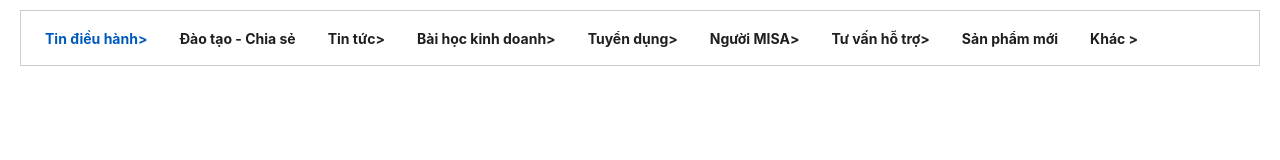
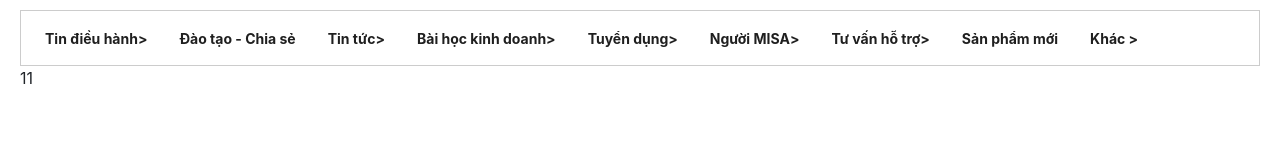
Before and after one commit to dungnt2khust/multi-level-menu, an Angular app: page / in a window 1280 px wide. Shown: the top 160 px of the page. Built offline with nearby package versions, Linux system fonts and the light colour scheme.

Commit message:
3 files modified

```diff
--- a/src/app/app.component.html
+++ b/src/app/app.component.html
@@ -7,4 +7,5 @@
     [buildTree]="buildTree"
     (optionChange)="optionChange($event)"
   ></app-multi-level-menu>
+  {{ idSelected }}
 </div>
--- a/src/app/app.component.ts
+++ b/src/app/app.component.ts
@@ -8,7 +8,7 @@ import { Component, VERSION } from '@angular/core';
 export class AppComponent {
   name = 'Angular ' + VERSION.major;
   buildTree = false;
-  idSelected = 1;
+  idSelected = 11;
   // dataSource = [
   //   {
   //     Id: 1,
@@ -27,45 +27,45 @@ export class AppComponent {
       Name: 'Tin điều hành',
       Children: [
         {
-          Id: 11,
+          Id: 2,
           Name: 'Phòng chống covid',
           Children: [
             {
-              Id: 11,
+              Id: 3,
               Name: 'Tiêm vaccin',
               Children: [
                 {
-                  Id: 11,
+                  Id: 4,
                   Name: 'Tiêm mũi 2',
                 },
                 {
-                  Id: 11,
+                  Id: 5,
                   Name: 'Cập nhận trạng thái',
                 },
               ],
             },
             {
-              Id: 11,
+              Id: 6,
               Name: 'Đeo khẩu trang',
             },
           ],
         },
         {
-          Id: 11,
+          Id: 7,
           Name: 'Giữ vệ sinh',
         },
         {
-          Id: 11,
+          Id: 8,
           Name: 'Tuân thủ nội quy',
         },
       ],
     },
     {
-      Id: 2,
+      Id: 9,
       Name: 'Đào tạo - Chia sẻ',
     },
     {
-      Id: 3,
+      Id: 10,
       Name: 'Tin tức',
       Children: [
         {
@@ -73,138 +73,138 @@ export class AppComponent {
           Name: 'Phòng chống covid',
           Children: [
             {
-              Id: 11,
+              Id: 12,
               Name: 'Tiêm vaccin',
               Children: [
                 {
-                  Id: 11,
+                  Id: 13,
                   Name: 'Tiêm mũi 2',
                 },
                 {
-                  Id: 11,
+                  Id: 14,
                   Name: 'Cập nhận trạng thái',
                 },
               ],
             },
             {
-              Id: 11,
+              Id: 15,
               Name: 'Đeo khẩu trang',
             },
           ],
         },
         {
-          Id: 11,
+          Id: 16,
           Name: 'Giữ vệ sinh',
         },
         {
-          Id: 11,
+          Id: 17,
           Name: 'Tuân thủ nội quy',
         },
       ],
     },
     {
-      Id: 4,
+      Id: 18,
       Name: 'Bài học kinh doanh',
       Children: [
         {
-          Id: 11,
+          Id: 19,
           Name: 'Tin điều hành 1',
         },
       ],
     },
     {
-      Id: 5,
+      Id: 20,
       Name: 'Tuyển dụng',
       Children: [
         {
-          Id: 11,
+          Id: 21,
           Name: 'Tin điều hành 1',
         },
       ],
     },
     {
-      Id: 6,
+      Id: 22,
       Name: 'Người MISA',
       Children: [
         {
-          Id: 11,
+          Id: 23,
           Name: 'Tin điều hành 1',
         },
       ],
     },
     {
-      Id: 7,
+      Id: 24,
       Name: 'Tư vấn hỗ trợ',
       Children: [
         {
-          Id: 11,
+          Id: 25,
           Name: 'Tin điều hành 1',
         },
       ],
     },
     {
-      Id: 8,
+      Id: 26,
       Name: 'Sản phẩm mới',
     },
     {
-      Id: 9,
+      Id: 27,
       Name: 'Design Thinking',
     },
     {
-      Id: 10,
+      Id: 28,
       Name: 'Hợp tác đào tạo',
     },
     {
-      Id: 11,
+      Id: 29,
       Name: 'MISA 25 năm',
       Children: [
         {
-          Id: 11,
+          Id: 30,
           Name: 'Tiêm vaccin',
           Children: [
             {
-              Id: 11,
+              Id: 31,
               Name: 'Tiêm mũi 2',
             },
             {
-              Id: 11,
+              Id: 32,
               Name: 'Cập nhận trạng thái',
             },
           ],
         },
         {
-          Id: 11,
+          Id: 33,
           Name: 'Đeo khẩu trang',
         },
       ],
     },
     {
-      Id: 12,
+      Id: 34,
       Name: 'Góc an ninh',
     },
     {
-      Id: 8,
+      Id: 35,
       Name: 'Sản phẩm mới',
     },
     {
-      Id: 9,
+      Id: 36,
       Name: 'Design Thinking',
     },
     {
-      Id: 10,
+      Id: 37,
       Name: 'Hợp tác đào tạo',
     },
     {
-      Id: 11,
+      Id: 38,
       Name: 'MISA 25 năm',
     },
     {
-      Id: 12,
+      Id: 39,
       Name: 'Góc an ninh',
     },
   ];
 
   optionChange(e) {
-    console.log(e);
+    this.idSelected = e.Id;
   }
 }
--- a/src/app/components/multi-level-menu/sub-menu/sub-menu.component.html
+++ b/src/app/components/multi-level-menu/sub-menu/sub-menu.component.html
@@ -6,7 +6,7 @@
   <div
     class="sub-menu__item"
     *ngFor="let item of dataSource; let i = index"
-    [style.active]="value == item[valueField]"
+    [class.active]="value == item[valueField]"
     (click)="toggleSubMenu($event, item, i)"
   >
     {{ item[displayField] }}
```
